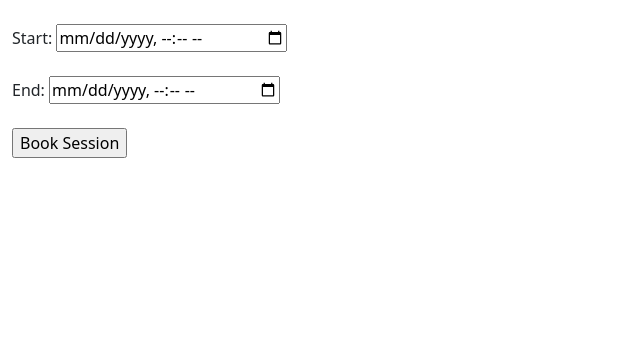
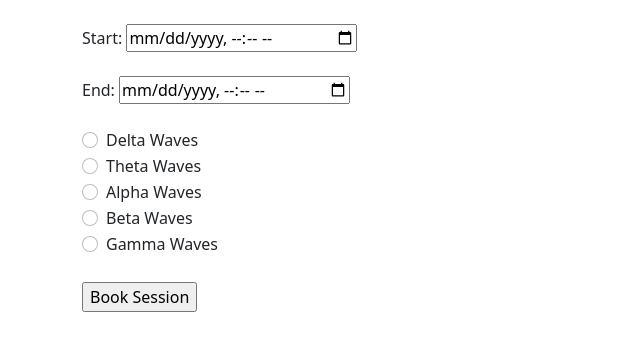
Before and after one commit to isnajer/waves-demo, a Flask app: page /schedule_session in a window 1280 px wide. Shown: the part 66-417 px from the top of the page, without its empty margins (0-640 px from the left). Run offline with Flask 2, Linux system fonts and the light colour scheme.

Commit message:
Radio buttons added for each wave in Book Session

```diff
--- a/package.json
+++ b/package.json
@@ -1,6 +1,5 @@
 {
   "dependencies": {
-    "chart.js": "^3.9.1",
-    "flatpickr": "^4.6.13"
+    "chart.js": "^3.9.1"
   }
 }
--- a/templates/session_invite.html
+++ b/templates/session_invite.html
@@ -2,16 +2,49 @@
 
 {% include 'nav.html' %}
 {% block content %}
-
-
-<!-- is it possible that the input being OUTSIDE of the form and its action/method are causing a disconnect between the input and the action? -->
+<div class="container">
 <br>
 <form action="/session_invite" method="post">
     <label for="session_datetime">Start:</label>
     <input type="datetime-local" id="start_session" name="start_session"><br><br>
     <label for="session_datetime">End:</label>
     <input type="datetime-local" id="end_session" name="end_session"><br><br>
-    <input type="submit" value="Book Session">
+
+
+<!-- name tag must be the same for all -->
+<!-- TODO: link brain wave to each radio button, then add that as location in server function. -->
+
+<div class="form-check">
+    <input class="form-check-input" type="radio" name="flexRadioDefault" id="flexRadioDefault1">
+    <label class="form-check-label" for="flexRadioDefault1">
+      Delta Waves
+    </label>
+  </div>
+  <div class="form-check">
+    <input class="form-check-input" type="radio" name="flexRadioDefault" id="flexRadioDefault2">
+    <label class="form-check-label" for="flexRadioDefault2">
+      Theta Waves
+    </label>
+  </div>
+  <div class="form-check">
+    <input class="form-check-input" type="radio" name="flexRadioDefault" id="flexRadioDefault3">
+    <label class="form-check-label" for="flexRadioDefault3">
+      Alpha Waves
+    </label>
+  </div>
+  <div class="form-check">
+    <input class="form-check-input" type="radio" name="flexRadioDefault" id="flexRadioDefault4">
+    <label class="form-check-label" for="flexRadioDefault4">
+      Beta Waves
+    </label>
+  </div>
+  <div class="form-check">
+    <input class="form-check-input" type="radio" name="flexRadioDefault" id="flexRadioDefault5">
+    <label class="form-check-label" for="flexRadioDefault5">
+      Gamma Waves
+    </label>
+  </div>
+  <br>
+  <input type="submit" value="Book Session">
 </form>
-
 {% endblock %}
```
Also changed, not shown: token.json (+1 -1 lines), package-lock.json.
